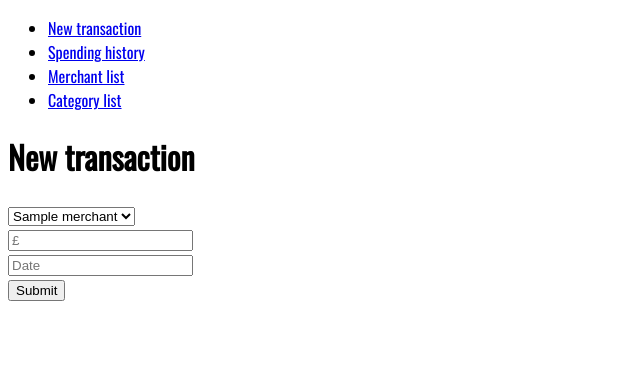
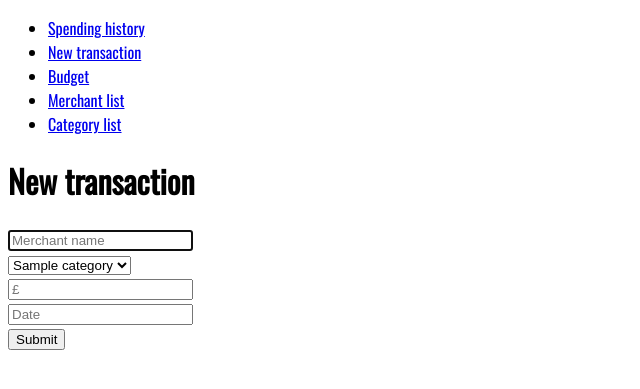
Before and after one commit to 96sii/spending_tracker_project, a Flask app: page /transactions/new in a window 1280 px wide. Shown: the top 389 px of the page, without its empty margins (0-640 px from the left). Run offline with Flask 2, Linux system fonts and the light colour scheme; a database or web service that is not in the repository returns one stand-in record (values such as "Sample title"); some libraries are stand-ins or nearby versions.

Commit message:
Added budget routes

```diff
--- a/app.py
+++ b/app.py
@@ -2,12 +2,14 @@ from flask import Flask, render_template
 from controllers.merchants_controller import merchants_blueprint
 from controllers.transactions_controller import transactions_blueprint
 from controllers.categories_controller import categories_blueprint
+from controllers.budgets_controller import budgets_blueprint
 
 app = Flask(__name__)
 
 app.register_blueprint(merchants_blueprint)
 app.register_blueprint(transactions_blueprint)
 app.register_blueprint(categories_blueprint)
+app.register_blueprint(budgets_blueprint)
 
 @app.route('/')
 def home():
--- a/console.py
+++ b/console.py
@@ -4,9 +4,3 @@ import repositories.transaction_repository as transaction_repository
 from models.transaction import Transaction
 from models.merchant import Merchant
 from models.category import Category
-
-
-
-
-
-print(transaction_repository.select_all_from_merchant(1))
--- a/controllers/transactions_controller.py
+++ b/controllers/transactions_controller.py
@@ -15,21 +15,36 @@ transactions_blueprint = Blueprint("transactions", __name__)
 def transactions():
     transactions = transaction_repository.select_all()
     total = transaction_repository.add_total()
-    return render_template("/transactions/index.html", transactions=transactions, total=total)
+    budget = transaction_repository.budget()
+    return render_template("/transactions/index.html", transactions=transactions, total=total, budget=budget )
+
 
 @transactions_blueprint.route("/transactions/new", methods=['GET'])
 def new_transaction():
     categories = category_repository.select_all()
     merchants = merchant_repository.select_all()
+
     return render_template("transactions/new.html", categories=categories, merchants=merchants)
+
 
 @transactions_blueprint.route("/transactions", methods=['POST'])
 def add_transaction():
-    merchant_id = request.form['merchant_id']
+    merchant_name = request.form['merchant_name']
+    category_id = request.form['category_id']
     amount = request.form['amount']
     date = request.form['date']
-    print(request.form)
-    merchant = merchant_repository.select(merchant_id)
-    transaction = Transaction(amount, date, merchant)
-    transaction_repository.save(transaction)
-    return redirect("/transactions")
+    category = category_repository.select(category_id)
+
+    merchants = merchant_repository.select_all()
+    for merchant in merchants:
+        if merchant.name == merchant_name:
+            merchant_1 = merchant
+            transaction = Transaction(amount, date, merchant_1)
+            transaction_repository.save(transaction)
+            return redirect("/transactions")
+        else:
+            merchant_1 = Merchant(merchant_name, category)
+            merchant_repository.save(merchant_1)
+            transaction = Transaction(amount, date, merchant_1)
+            transaction_repository.save(transaction)
+            return redirect("/transactions")
--- a/templates/base.html
+++ b/templates/base.html
@@ -12,8 +12,9 @@
     <header>
         <nav>
             <ul class="menu">
+                <li><a href="/transactions">Spending history</a></li>
                 <li><a href="/transactions/new">New transaction</a></li>
-                <li><a href="/transactions">Spending history</a></li>
+                <li><a href="/budgets">Budget</a></li>
                 <li><a href="/merchants">Merchant list</a></li>
                 <li><a href="/categories">Category list</a></li>
             </ul>
--- /dev/null
+++ b/templates/budgets/index.html
@@ -0,0 +1,4 @@
+{% extends 'base.html' %}
+{% block content %}
+
+{% endblock content %}
--- /dev/null
+++ b/templates/budgets/new.html
@@ -0,0 +1,6 @@
+{% extends 'base.html' %}
+{% block content %}
+    <form action="/transactions" method="post">
+        <input type="number" placeholder="number" required autofocus>
+    </form>
+{% endblock content %}
--- a/templates/transactions/new.html
+++ b/templates/transactions/new.html
@@ -4,14 +4,21 @@
 
 <form class="new" action="/transactions" method="post">
     <div>
-        <select name="merchant_id" id="merchant-input">
+        <input type="text" id="merchant-input" name="merchant_name" placeholder="Merchant name" required autofocus>
+        <datalist id="merchants">
             {% for merchant in merchants %}
-            <option value="{{ merchant.id }}">{{ merchant.name }}</option>
+                <option value="{{ merchant.id }}">{{ merchant.name }}</option>
+            {% endfor %}
+        </datalist>
+    </div>
+    <div>
+        <select name="category_id" id="">
+            {% for category in categories %}
+                <option value="{{ category.id }}">{{ category.category }}</option>
             {% endfor %}
         </select>
     </div>
     <div>
-
         <input type="float" id="amount-input" name="amount" placeholder="£" step=".01" required >
     </div>
     <div>
```
Also changed, not shown: controllers/budgets_controller.py (added, +25 -0 lines), db/spending_tracker.sql (+12 -8 lines), repositories/transaction_repository.py (+10 -2 lines), templates/merchants/show.html (+10 -3 lines).
